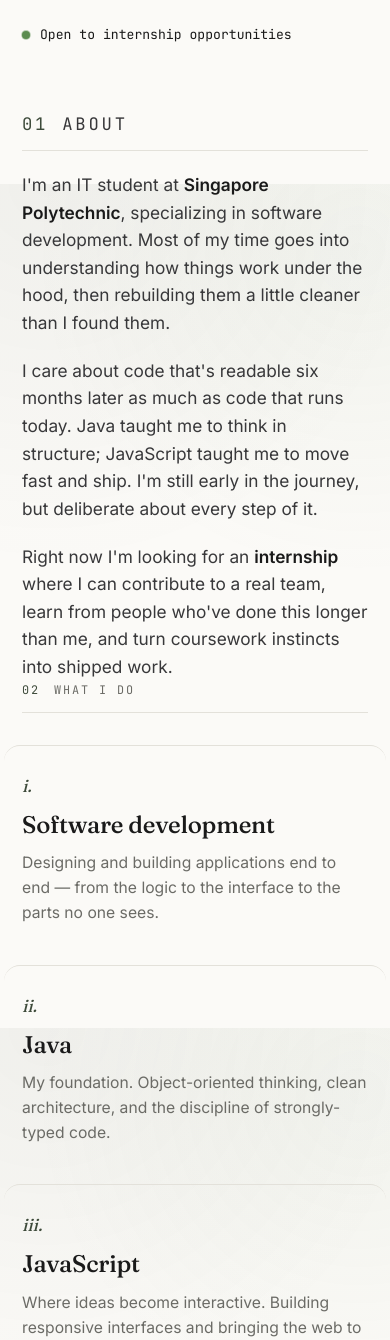
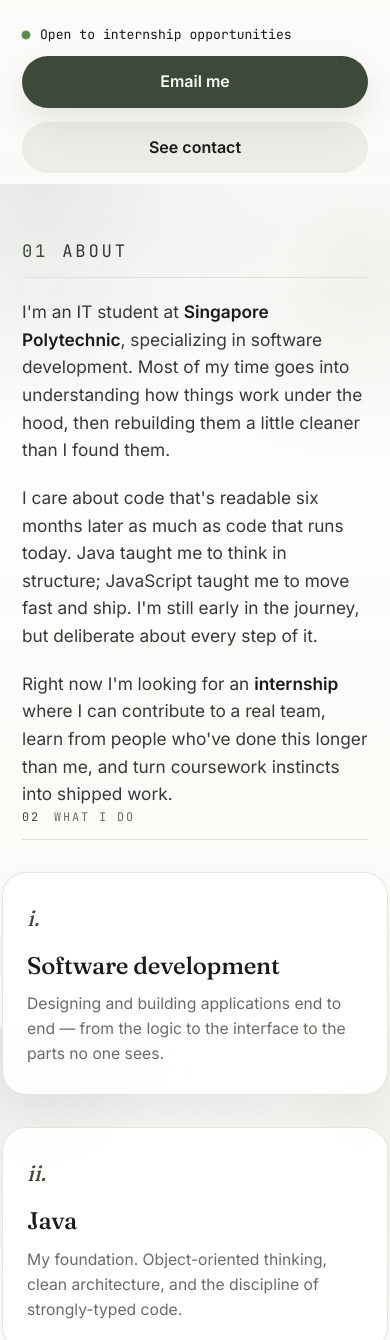
Before and after one commit to Luis-is-coder/portfolio_profile, a plain HTML site: page public/index.html in a window 390 px wide. Shown: the part 660-2000 px from the top of the page. Drawn offline with Linux system fonts and the light colour scheme.

Commit message:
update html and css

```diff
--- a/public/index.html
+++ b/public/index.html
@@ -18,11 +18,15 @@
     <h1 class="reveal d2">Software developer in<br>the making, building<br>with <em>intent</em>.</h1>
     <p class="lede reveal d3">IT student at Singapore Polytechnic, focused on writing clean, dependable software.</p>
     <span class="status reveal d4"><span class="dot"></span>Open to internship opportunities</span>
+    <div class="hero-actions reveal d4">
+      <a class="button primary" href="mailto:pyaephyomaung@example.com">Email me</a>
+      <a class="button secondary" href="#contact">See contact</a>
+    </div>
   </div>
 </header>
 
 <main>
-  <section class="about wrap">
+  <section class="about wrap" id="contact">
     <p class="label"><span>01</span>About</p>
     <p>I'm an IT student at <strong>Singapore Polytechnic</strong>, specializing in software development. Most of my time goes into understanding how things work under the hood, then rebuilding them a little cleaner than I found them.</p>
     <p>I care about code that's readable six months later as much as code that runs today. Java taught me to think in structure; JavaScript taught me to move fast and ship. I'm still early in the journey, but deliberate about every step of it.</p>
--- a/public/styles.css
+++ b/public/styles.css
@@ -16,13 +16,27 @@ body {
   font-family: 'Inter', sans-serif;
   background: var(--paper);
   background-image:
-    radial-gradient(circle at 12% 0%, rgba(61,74,58,0.06), transparent 42%),
-    radial-gradient(circle at 92% 8%, rgba(120,150,110,0.07), transparent 38%);
+    radial-gradient(circle at 10% 0%, rgba(61,74,58,0.12), transparent 28%),
+    radial-gradient(circle at 92% 10%, rgba(120,150,110,0.12), transparent 24%),
+    linear-gradient(180deg, rgba(255,255,255,0.9), rgba(251,250,247,0.95));
   background-attachment: fixed;
   color: var(--ink);
   line-height: 1.6;
   -webkit-font-smoothing: antialiased;
   font-size: 16px;
+  position: relative;
+  overflow-x: hidden;
+}
+
+body::before {
+  content: '';
+  position: fixed;
+  inset: 0;
+  pointer-events: none;
+  background: radial-gradient(circle at 18% 12%, rgba(255,255,255,0.65), transparent 24%),
+              radial-gradient(circle at 82% 18%, rgba(79,129,89,0.1), transparent 20%);
+  opacity: 0.75;
+  z-index: -1;
 }
 
 @media (prefers-reduced-motion: reduce) {
@@ -56,7 +70,44 @@ body {
   display: flex;
   flex-direction: column;
   justify-content: center;
+  gap: 24px;
   padding: 120px 0 80px;
+  position: relative;
+  z-index: 1;
+}
+
+.hero-actions {
+  display: flex;
+  flex-wrap: wrap;
+  gap: 14px;
+  margin-top: 10px;
+}
+
+.button {
+  display: inline-flex;
+  align-items: center;
+  justify-content: center;
+  gap: 10px;
+  padding: 13px 22px;
+  border-radius: 999px;
+  font-weight: 600;
+  text-decoration: none;
+  transition: transform 0.25s ease, background 0.25s ease, box-shadow 0.25s ease;
+}
+
+.button.primary {
+  background: var(--accent);
+  color: var(--paper);
+  box-shadow: 0 14px 35px rgba(61,74,58,0.12);
+}
+
+.button.secondary {
+  background: rgba(61,74,58,0.08);
+  color: var(--ink);
+}
+
+.button:hover {
+  transform: translateY(-2px);
 }
 
 .avatar {
@@ -172,19 +223,19 @@ section { padding: 76px 0; }
   grid-template-columns: auto 1fr;
   gap: 22px;
   align-items: baseline;
-  padding: 26px 18px;
-  margin: 0 -18px;
-  border-radius: 16px;
-  border-top: 1px solid var(--line);
-  transition: transform 0.35s cubic-bezier(0.2,0.7,0.2,1), background 0.35s ease, box-shadow 0.35s ease;
+  padding: 28px 24px;
+  margin: 0 -20px;
+  border-radius: 24px;
+  border: 1px solid rgba(227,225,218,0.9);
+  background: rgba(255,255,255,0.92);
+  box-shadow: 0 18px 40px rgba(24,26,22,0.05);
+  transition: transform 0.35s cubic-bezier(0.2,0.7,0.2,1), box-shadow 0.35s ease, border-color 0.35s ease;
 }
-.card + .card { margin-top: -1px; }
-.card:last-child { border-bottom: 1px solid var(--line); }
+.card + .card { margin-top: 18px; }
 .card:hover {
-  transform: translateX(8px);
-  background: var(--accent-soft);
-  box-shadow: 0 10px 30px rgba(61,74,58,0.08);
-  border-color: transparent;
+  transform: translateY(-4px);
+  box-shadow: 0 24px 48px rgba(24,26,22,0.09);
+  border-color: rgba(61,74,58,0.16);
 }
 
 .card .num {
@@ -218,17 +269,17 @@ section { padding: 76px 0; }
   display: flex;
   align-items: center;
   justify-content: space-between;
-  padding: 20px 16px;
+  padding: 22px 18px;
   margin: 0 -16px;
-  border-radius: 14px;
-  border-top: 1px solid var(--line);
+  border-radius: 18px;
+  border: 1px solid rgba(227,225,218,0.95);
+  background: rgba(255,255,255,0.96);
   color: var(--ink);
   text-decoration: none;
   font-size: 1.05rem;
-  transition: color 0.25s ease, background 0.3s ease, transform 0.3s ease;
+  transition: color 0.25s ease, background 0.3s ease, transform 0.3s ease, box-shadow 0.25s ease;
 }
-.links a + a { margin-top: -1px; }
-.links a:last-child { border-bottom: 1px solid var(--line); }
+.links a + a { margin-top: 14px; }
 .links a .ltype {
   font-family: 'JetBrains Mono', monospace;
   font-size: 0.7rem;
@@ -249,7 +300,9 @@ section { padding: 76px 0; }
 /* ---- Footer ---- */
 footer {
   padding: 56px 0 64px;
-  border-top: 1px solid var(--line);
+  border-top: 1px solid rgba(227,225,218,0.9);
+  background: rgba(255,255,255,0.82);
+  backdrop-filter: blur(12px);
 }
 .footer-socials {
   display: flex;
@@ -301,11 +354,7 @@ a { color: inherit; }
   .avatar { width: 120px; height: 120px; margin-bottom: 26px; }
   .hero h1 br { display: none; }
   .lede { max-width: none; }
-  .links a { flex-direction: column; align-items: flex-start; gap: 6px; }
-  .links a .arrow { margin-left: 0; }
-  .card { grid-template-columns: 1fr; gap: 6px; }
-  .card .num { font-size: 1.1rem; }
-  .card:hover { transform: translateX(4px); }
-  .footer-socials { gap: 10px; }
-  .sbtn { width: 50px; height: 50px; }
-}
+    .hero-actions { flex-direction: column; align-items: stretch; }
+    .links a { flex-direction: column; align-items: flex-start; gap: 6px; }
+    .links a .arrow { margin-left: 0; }
+    .card { grid-template-columns: 1fr; gap: 10px; }
```
